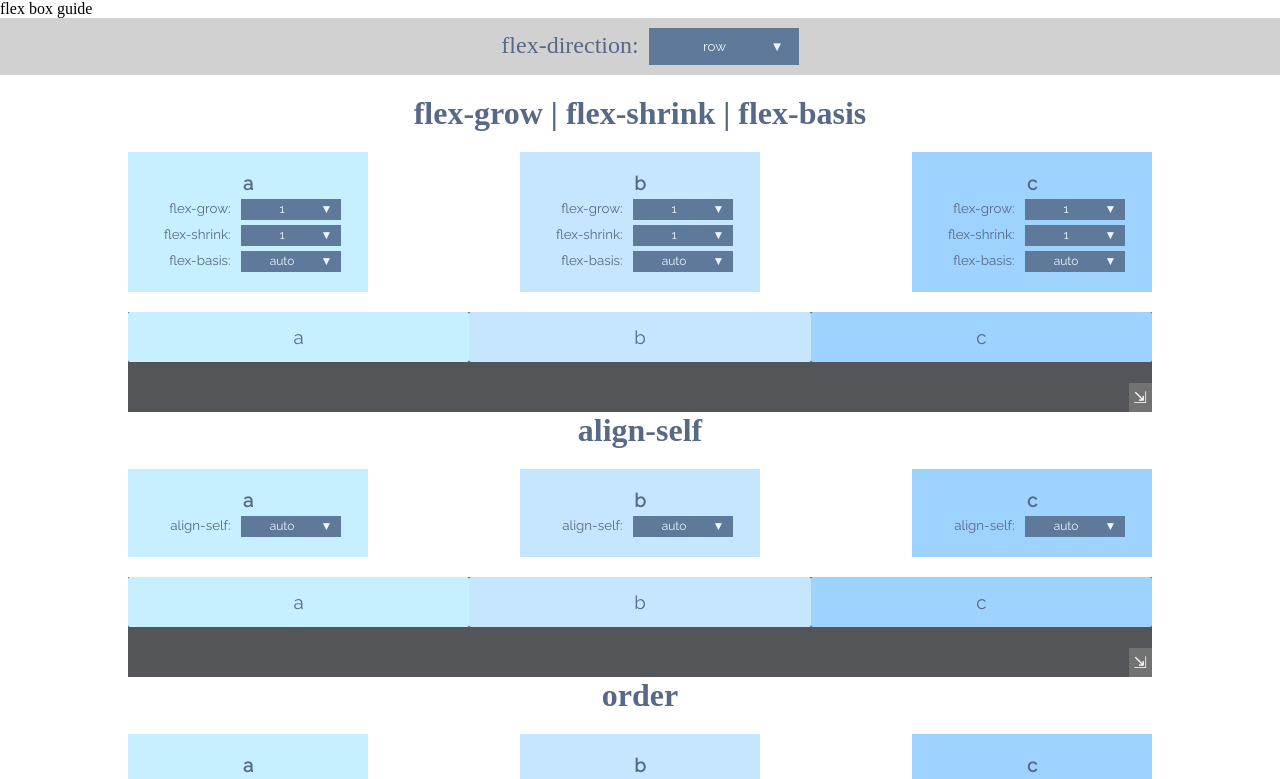
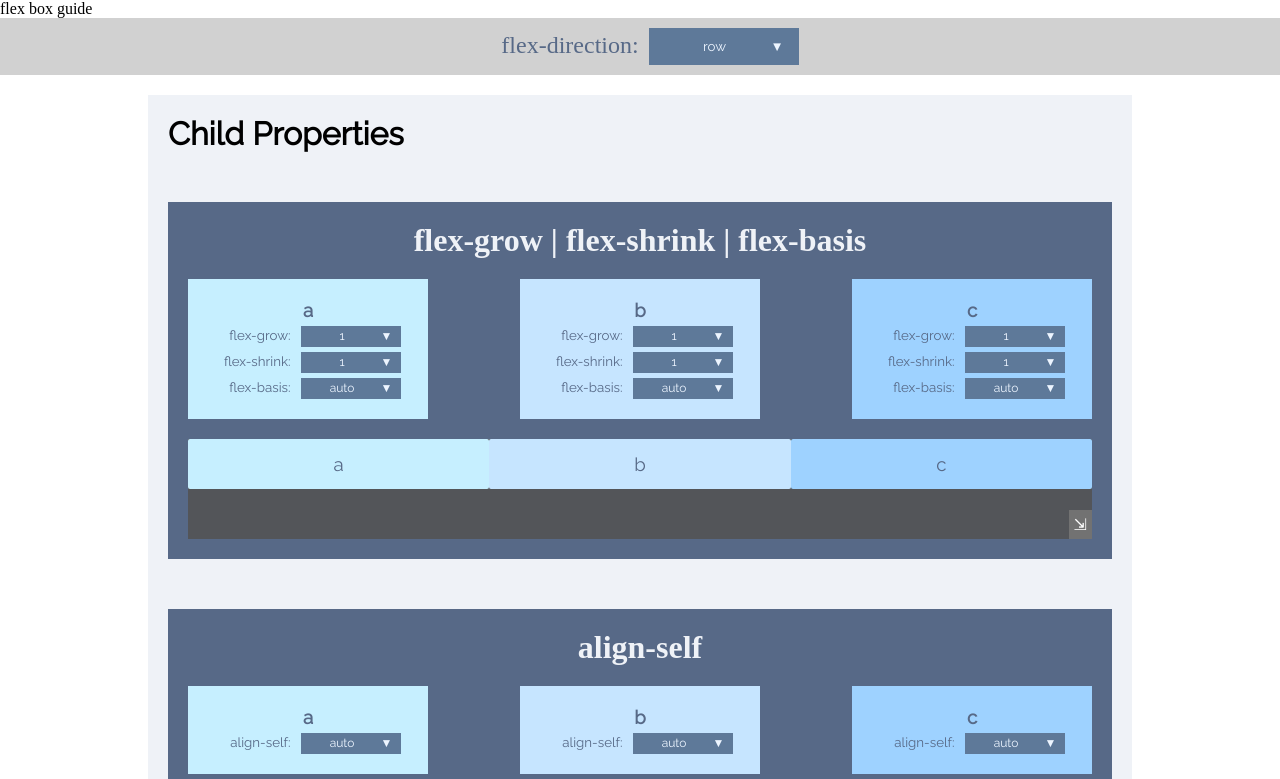
Before and after one commit to mlizchap/flex-box-guide, a React (Create React App) app: page / in a window 1280 px wide. Shown: the top 779 px of the page. Built offline with nearby package versions, Linux system fonts and the light colour scheme; a web font is replaced by a local one.

Commit message:
stylized sections

```diff
--- a/src/components/App.js
+++ b/src/components/App.js
@@ -25,7 +25,10 @@ class App extends Component {
                 flex box guide
                 <FlexDirectionChange handleChange={this.changeDirection} />
                 <ContentDisplay>
-                    <ChildPropertiesSection flexDirection={this.state.direction}/>
+                    <div class="childrenPropSection">
+                        <h1>Child Properties</h1>
+                        <ChildPropertiesSection flexDirection={this.state.direction}/>
+                    </div>
                 </ContentDisplay>
             </div>
         );
@@ -39,4 +42,9 @@ const ContentDisplay = styled.div`
     width: 80%;
     margin-right: auto;
     margin-left: auto;
+    .childrenPropSection {
+        background-color: ${globalStyle.lightblue};
+        padding: 20px;
+        margin: 20px;
+    }
 `
--- a/src/components/childPropertiesSection/index.js
+++ b/src/components/childPropertiesSection/index.js
@@ -85,7 +85,7 @@ class ChildPropertiesSection extends Component {
         return (
             <ChildPropertiesSectionStyle>
                 <div style={{marginBottom: '200px'}}>
-                    <div>
+                    <div className="section">
                         <h1>flex-grow | flex-shrink | flex-basis</h1>
                         <ItemInfoCardContainer
                             flexPropInfo={data.growShrinkbasis}
@@ -102,7 +102,7 @@ class ChildPropertiesSection extends Component {
                         />
                     </div>
 
-                    <div>
+                    <div className="section">
                         <h1>align-self</h1>
                         <ItemInfoCardContainer
                             flexPropInfo={data.alignSelf}
@@ -117,7 +117,7 @@ class ChildPropertiesSection extends Component {
                         />
                     </div>
 
-                    <div>
+                    <div className="section">
                         <h1>order</h1>
                         <ItemInfoCardContainer
                             flexPropInfo={data.order}
@@ -145,7 +145,12 @@ const ChildPropertiesSectionStyle = styled.div`
     font-family: ${globalStyle.mainFont}
     h1 {
         text-align: center;
-        color: ${globalStyle.mainColor};
+        color: ${globalStyle.lightblue};
         font-family: ${globalStyle.titleFont}
     }
+    .section {
+        margin-top: 50px;
+        padding: 20px;
+        background-color: ${globalStyle.mainColor}
+    }
 `
--- a/src/globalStyle.js
+++ b/src/globalStyle.js
@@ -1,5 +1,6 @@
 export const globalStyle = {
     mainColor: '#576987',
+    lightblue: `#eff2f7`,
     darkgray: '#535559',
     mediumgray: '#8c8c8c',
     lightgray: '#d1d1d1',
```
